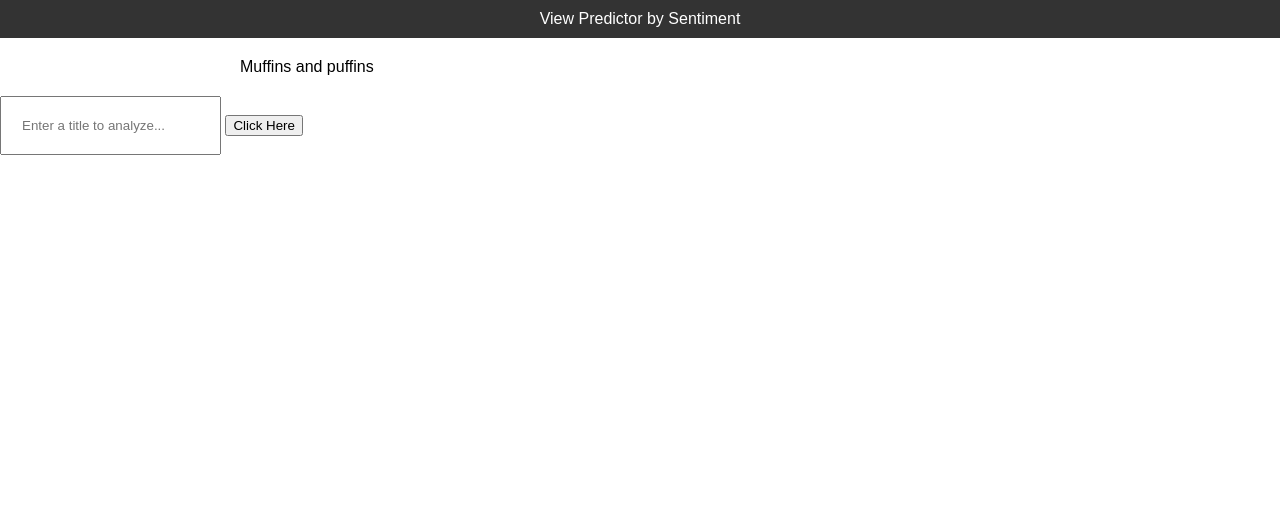
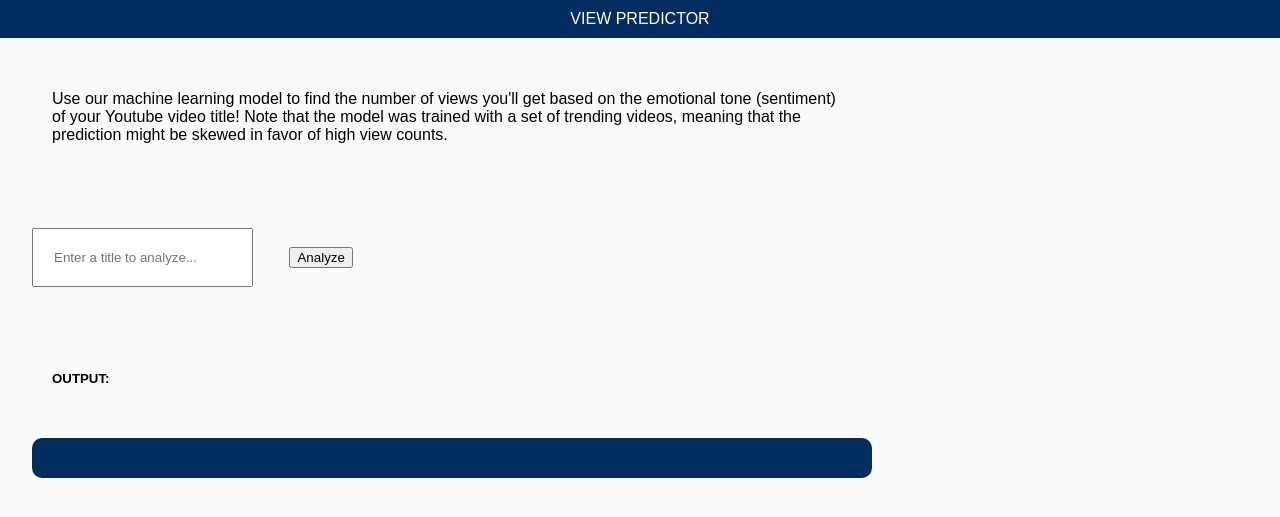
Before and after one commit to TsudeauxNhymm/YTSentiment, a Flask app: page / in a window 1280 px wide. Shown: the top 517 px of the page. Run offline with Flask 3, Linux system fonts and the light colour scheme.

Commit message:
final hurrah

```diff
--- a/static/script.js
+++ b/static/script.js
@@ -14,7 +14,14 @@ function analyze_title() {
     })
     .then(data => {
         const result = data.result;
-        document.getElementById('output').textContent = result;
+        const sentiment = data['sentiment'];
+        // const views = data['views'];
+        const views = Number(data['views']).toLocaleString();
+        console.log(views);
+        console.log(sentiment);
+        document.getElementById('output-sentiment').textContent = `Sentiment: ${sentiment}`;
+        document.getElementById('output-views').textContent = `Projected Views: ${views}`;
+
     })
     .catch(error => {
         console.error('There was a problem with the fetch operation:', error);
--- a/static/style.css
+++ b/static/style.css
@@ -5,11 +5,12 @@ body {
     font-family: Arial, sans-serif;
     margin: 0;
     padding: 0;
+    background-color: #FAFAFA;
 }
 
 /* Header styles */
 header {
-    background-color: #333;
+    background-color: #002D5F;
     color: #fff;
     padding: 10px 0;
     text-align: center;
@@ -18,7 +19,7 @@ header {
 /* Main content styles */
 .main-content {
     max-width: 800px;
-    margin: 0 auto;
+    margin: 32px;
     padding: 20px;
 }
 
@@ -29,3 +30,13 @@ footer {
     text-align: center;
     padding: 10px 0;
 }
+
+
+/* Custom styles for output container */
+#output-container {
+    background-color: #002D5F;
+    color: #fff;
+    padding: 20px;
+    border-radius: 10px;
+    margin-bottom: 20px;
+}
--- a/templates/index.html
+++ b/templates/index.html
@@ -3,17 +3,22 @@
 <head>
     <meta charset="UTF-8">
     <meta name="viewport" content="width=device-width, initial-scale=1.0">
-    <title>View Predictor by Sentiment</title>
+    <title>PREDICT VIEW</title>
     <!-- External CSS -->
     <link rel="stylesheet" href="../static/style.css">
 </head>
 <body>
     <!-- Your content here -->
-    <header>View Predictor by Sentiment</header>
-    <p class="main-content">Muffins and puffins</p>
+    <header>VIEW PREDICTOR</header>
+    <p class="main-content"> Use our machine learning model to find the number of views you'll get based on the emotional tone (sentiment) of your Youtube video title! Note that the model was trained with a set of trending videos, meaning that the prediction might be skewed in favor of high view counts.</p>
     <input class="main-content" id="title-to-analyze" type="text" placeholder="Enter a title to analyze...">
-    <button id="my-button">Click Here</button>
-    <p class="main-content" id="output"></p>
+    <button id="my-button">Analyze</button>
+    <h5 class="main-content">OUTPUT:</h5>
+    <div class="main-content" id="output-container">
+        <div id="output-sentiment"></div>
+        <div id="output-views"></div>
+    </div>
+
 
     <!-- External JavaScript -->
     <script src="../static/script.js"></script>
```
